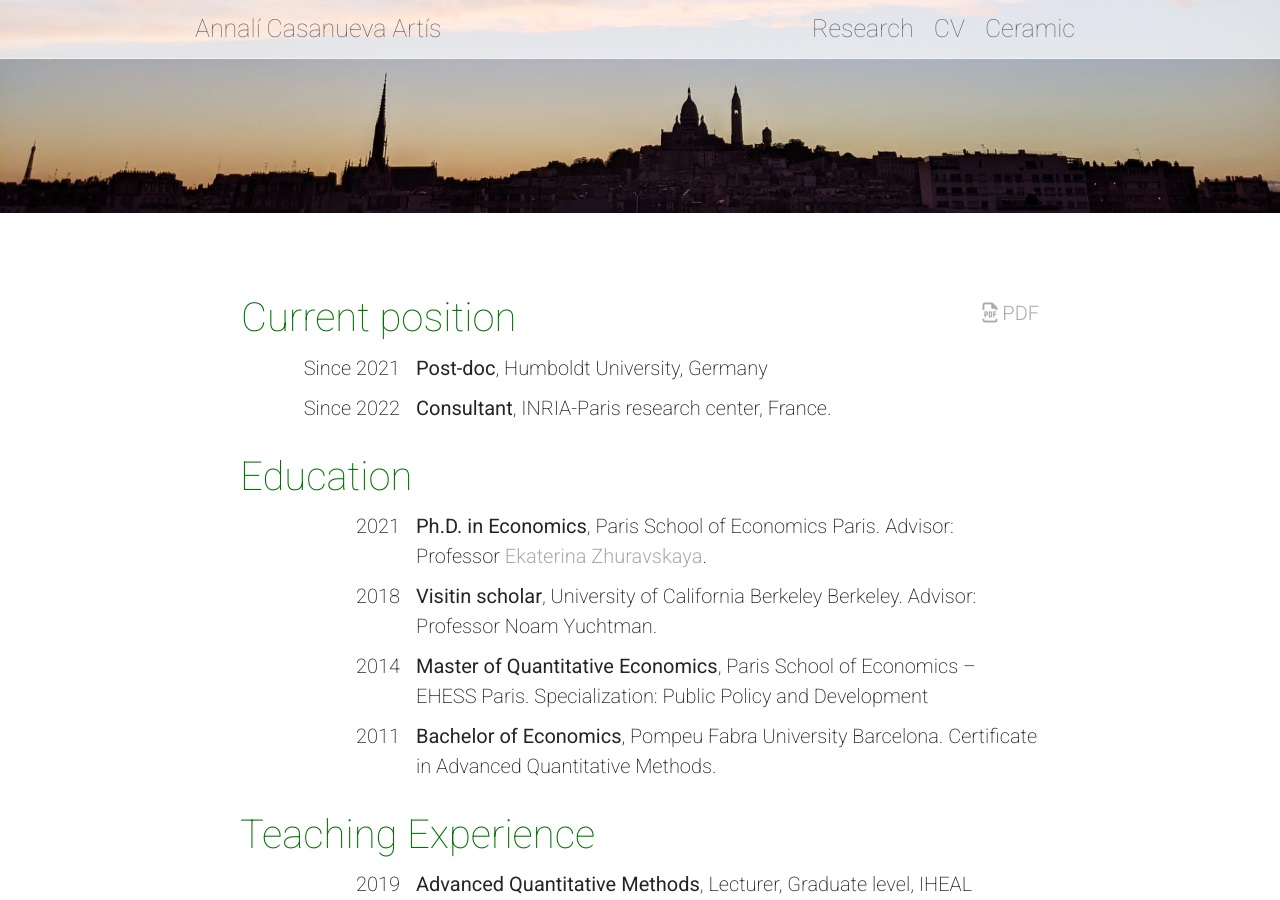
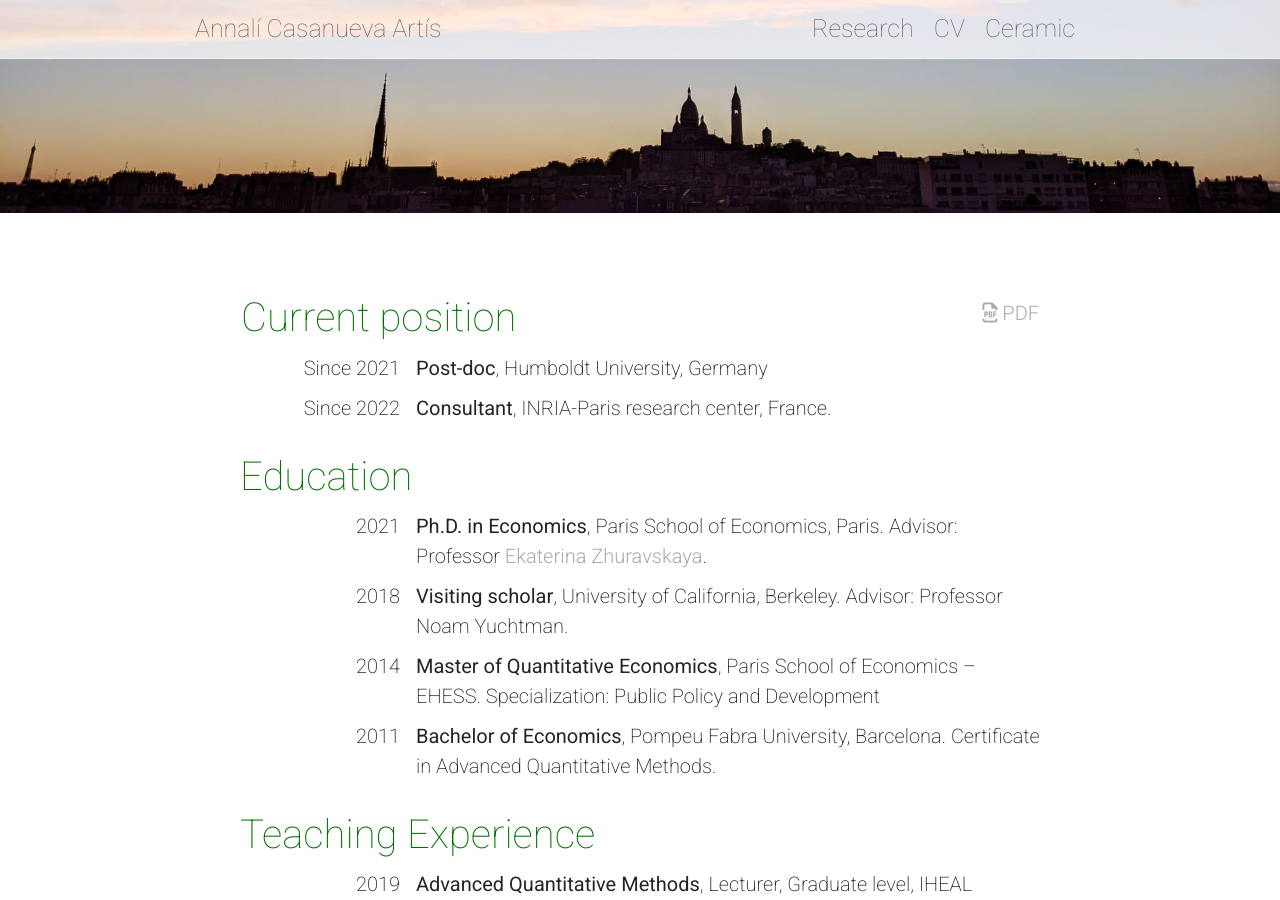
Before and after one commit to Annali-Casanueva/annali-casanueva.github.io, a Jekyll site: the page built from pages/en/cv.md, in a window 1280 px wide and 900 px high. Built offline with Jekyll 4.4.1, drawn with Linux system fonts in a browser that asks for light colours; our own code applies the rules of GitHub Pages for plain Markdown files.

Commit message:
Typos CV

```diff
--- a/pages/en/cv.md
+++ b/pages/en/cv.md
@@ -17,13 +17,13 @@ Since 2022 :: **Consultant**, INRIA-Paris research center, France.
 Education
 =========
 
-2021 :: **Ph.D. in Economics**, Paris School of Economics Paris. Advisor: Professor Ekaterina Zhuravskaya.
+2021 :: **Ph.D. in Economics**, Paris School of Economics, Paris. Advisor: Professor Ekaterina Zhuravskaya.
 
-2018 :: **Visitin scholar**, University of California Berkeley Berkeley. Advisor: Professor Noam Yuchtman.
+2018 :: **Visiting scholar**, University of California, Berkeley. Advisor: Professor Noam Yuchtman.
 
-2014 :: **Master of Quantitative Economics**, Paris School of Economics -- EHESS Paris. Specialization: Public Policy and Development
+2014 :: **Master of Quantitative Economics**, Paris School of Economics -- EHESS. Specialization: Public Policy and Development
 
-2011 :: **Bachelor of Economics**, Pompeu Fabra University Barcelona. Certificate in Advanced Quantitative Methods.
+2011 :: **Bachelor of Economics**, Pompeu Fabra University, Barcelona. Certificate in Advanced Quantitative Methods.
 
 Teaching Experience
 ===================
```
